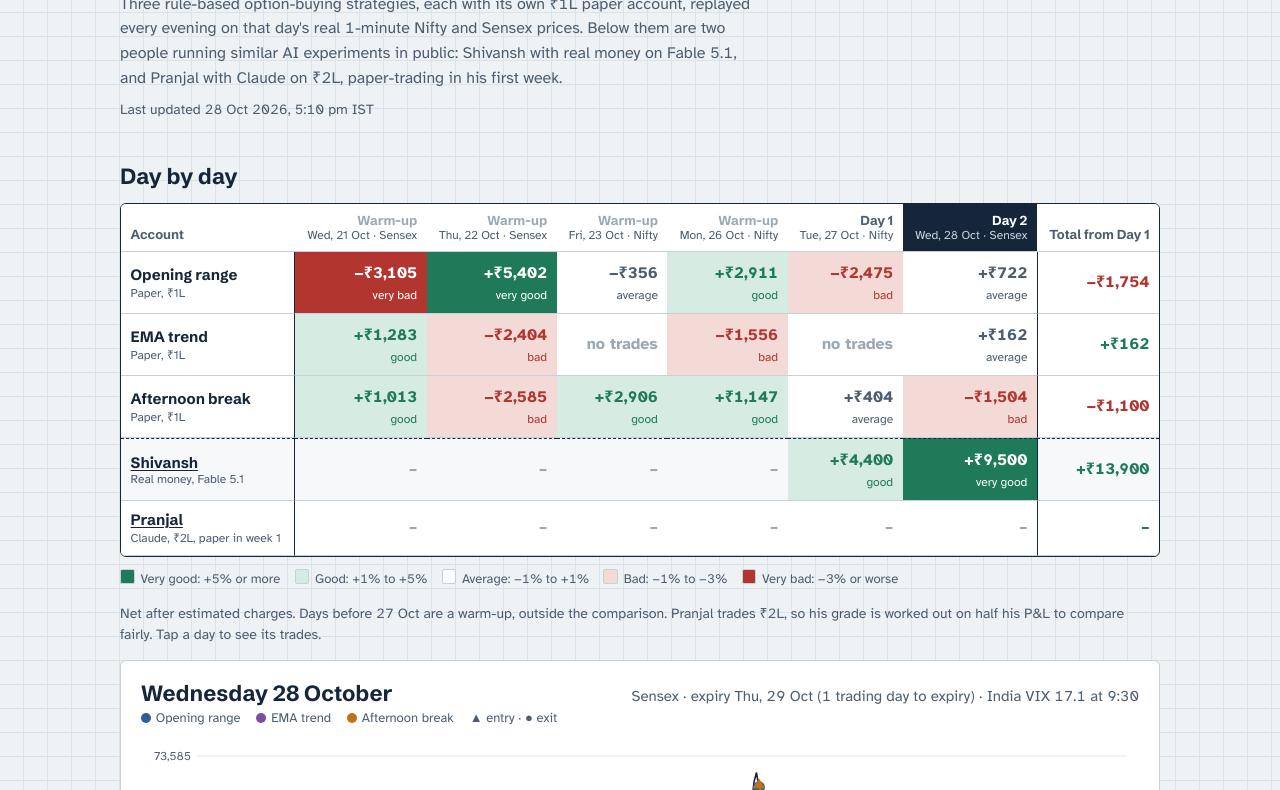
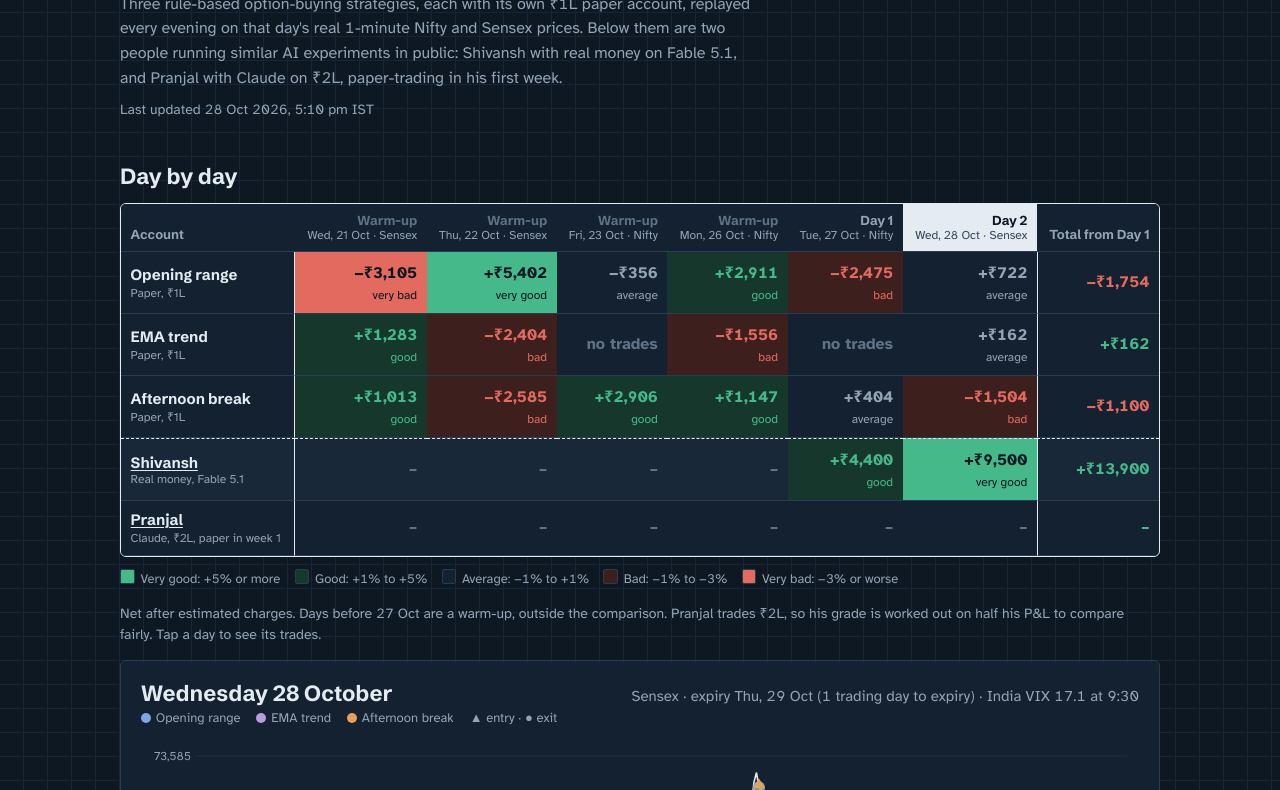
Before and after one commit to rohan-patnaik/trading-plan, a plain HTML site: page index.html in a window 1280 px wide. Shown: the part 107-897 px from the top of the page. Drawn offline with Linux system fonts and the light colour scheme.

Commit message:
Add dark mode, on by default, with a light mode toggle

```diff
--- a/index.html
+++ b/index.html
@@ -7,12 +7,24 @@
 <link rel="preconnect" href="https://fonts.googleapis.com">
 <link rel="preconnect" href="https://fonts.gstatic.com" crossorigin>
 <link href="https://fonts.googleapis.com/css2?family=Atkinson+Hyperlegible:wght@400;700&family=Schibsted+Grotesk:wght@500;700;800&display=swap" rel="stylesheet">
+<script>document.documentElement.dataset.theme=localStorage.getItem("theme")||"dark"</script>
 <style>
 :root{
   --paper:#EEF2F4; --grid:#DCE3E8; --ink:#16263A; --ink-soft:#4C5D70;
   --gain:#1F7A5A; --gain-bg:#D6EBE2; --loss:#B2362F; --loss-bg:#F3DAD7;
   --rule:#D99A1E; --rule-bg:#F7E7C4; --card:#FFFFFF; --line:#C5D0D8;
+  --on-solid:#FFFFFF; --sel-soft:#C9D4DE; --bench-bg:#F6F8FA; --muted:#9AA8B4; --hair:#EDF1F4; --chart-grid:#E3E9EE;
+  --s-orb:#2F5D9A; --s-ema:#7A4FA0; --s-pm:#C0711B; --neutral:#FFFFFF;
+  color-scheme:light;
   --display:"Schibsted Grotesk",system-ui,sans-serif; --body:"Atkinson Hyperlegible",system-ui,sans-serif;
+}
+:root[data-theme="dark"]{
+  --paper:#0E1823; --grid:#172636; --ink:#E4EBF1; --ink-soft:#93A4B5;
+  --gain:#45B98A; --gain-bg:#16382C; --loss:#E26A5F; --loss-bg:#3D1F1E;
+  --rule:#E6AE48; --rule-bg:#372B14; --card:#132130; --line:#2A3C50;
+  --on-solid:#0E1823; --sel-soft:#33475C; --bench-bg:#182838; --muted:#5F7286; --hair:#1D2D3E; --chart-grid:#1F3043;
+  --s-orb:#7EA6E0; --s-ema:#B99BDE; --s-pm:#E6A057; --neutral:#132130;
+  color-scheme:dark;
 }
 *{box-sizing:border-box}
 html{background:var(--paper);color:var(--ink)}
@@ -23,6 +35,10 @@ a{color:var(--ink)}
 :focus-visible{outline:3px solid var(--rule);outline-offset:2px}
 .wrap{max-width:1080px;margin:0 auto;padding:2rem 1.25rem 4rem}
 header h1{font:800 clamp(2rem,5vw,3.25rem)/1.05 var(--display);letter-spacing:-.02em;margin:0 0 .75rem}
+header{position:relative}
+.theme{position:absolute;top:0;right:0;font:700 .8125rem var(--display);color:var(--ink);background:var(--card);border:1.5px solid var(--ink);border-radius:999px;padding:.35rem .8rem;cursor:pointer}
+.theme:hover{background:var(--ink);color:var(--on-solid)}
+@media (max-width:560px){.theme{position:static;margin-bottom:1rem}}
 header p{max-width:62ch;margin:0 0 .5rem;color:var(--ink-soft)}
 .updated{font-size:.875rem;color:var(--ink-soft)}
 h2{font:700 1.375rem/1.2 var(--display);margin:2.75rem 0 .75rem}
@@ -34,27 +50,27 @@ table.board{border-collapse:separate;border-spacing:0;min-width:100%}
 .board th,.board td{padding:.55rem .6rem;text-align:right;white-space:nowrap;border-bottom:1px solid var(--line)}
 .board thead th{font:700 .8125rem/1.2 var(--display);color:var(--ink-soft);vertical-align:bottom;cursor:pointer;background:var(--card)}
 .board thead th small{display:block;font:400 .75rem var(--body);color:var(--ink-soft)}
-.board thead th.sel{background:var(--ink);color:#fff}
-.board thead th.sel small{color:#C9D4DE}
+.board thead th.sel{background:var(--ink);color:var(--on-solid)}
+.board thead th.sel small{color:var(--sel-soft)}
 .board tbody th{position:sticky;left:0;z-index:1;background:var(--card);text-align:left;font:700 .9375rem var(--display);border-right:1.5px solid var(--ink)}
 .board tbody th a{color:inherit;text-decoration-thickness:1px;text-underline-offset:2px}
 .board tbody th span{display:block;font:400 .75rem var(--body);color:var(--ink-soft)}
 .board tr.bench th,.board tr.bench td{border-top:1.5px dashed var(--ink)}
-.board tr.bench th,.board tr.bench td.g-none,.board tr.bench td.total{background:#F6F8FA}
+.board tr.bench th,.board tr.bench td.g-none,.board tr.bench td.total{background:var(--bench-bg)}
 .board td.cell{font-weight:700;cursor:pointer;min-width:5.5rem}
 .board td.cell em{display:block;font-style:normal;font-weight:400;font-size:.75rem}
-.g-very-good{background:var(--gain);color:#fff}
+.g-very-good{background:var(--gain);color:var(--on-solid)}
 .g-good{background:var(--gain-bg);color:var(--gain)}
-.g-average{background:#fff;color:var(--ink-soft)}
+.g-average{background:var(--neutral);color:var(--ink-soft)}
 .g-bad{background:var(--loss-bg);color:var(--loss)}
-.g-very-bad{background:var(--loss);color:#fff}
-.g-none{color:#9AA8B4;font-weight:400}
+.g-very-bad{background:var(--loss);color:var(--on-solid)}
+.g-none{color:var(--muted);font-weight:400}
 .board td.total{border-left:1.5px solid var(--ink);font-weight:700}
-.board .warm{color:#9AA8B4}
+.board .warm{color:var(--muted)}
 .legend{display:flex;flex-wrap:wrap;gap:.4rem .9rem;margin:.75rem 0 0;padding:0;list-style:none;font-size:.8125rem;color:var(--ink-soft)}
 .legend li::before{content:"";display:inline-block;width:.8rem;height:.8rem;border-radius:2px;margin-right:.35rem;vertical-align:-1px;border:1px solid var(--line)}
 .legend .l-vg::before{background:var(--gain)} .legend .l-g::before{background:var(--gain-bg)}
-.legend .l-a::before{background:#fff} .legend .l-b::before{background:var(--loss-bg)} .legend .l-vb::before{background:var(--loss)}
+.legend .l-a::before{background:var(--neutral)} .legend .l-b::before{background:var(--loss-bg)} .legend .l-vb::before{background:var(--loss)}
 
 .day{background:var(--card);border:1px solid var(--line);border-radius:6px;padding:1.25rem}
 .day-head{display:flex;flex-wrap:wrap;justify-content:space-between;gap:.5rem 1.5rem;align-items:baseline}
@@ -69,7 +85,7 @@ svg.chart{width:100%;height:auto;display:block;margin:1rem 0 .25rem}
 .pill{display:inline-block;padding:.1rem .55rem;border-radius:999px;font-size:.8125rem;font-weight:700}
 .trades{width:100%;border-collapse:collapse;font-size:.875rem}
 .trades th{font:700 .75rem var(--display);color:var(--ink-soft);text-align:right;padding:.35rem .4rem;border-bottom:1px solid var(--line)}
-.trades td{text-align:right;padding:.35rem .4rem;border-bottom:1px solid #EDF1F4}
+.trades td{text-align:right;padding:.35rem .4rem;border-bottom:1px solid var(--hair)}
 .trades th:first-child,.trades td:first-child{text-align:left}
 .tscroll{overflow-x:auto}
 .pos{color:var(--gain);font-weight:700} .neg{color:var(--loss);font-weight:700}
@@ -89,6 +105,7 @@ footer{margin-top:3rem;font-size:.8125rem;color:var(--ink-soft);max-width:70ch}
 <body>
 <div class="wrap">
 <header>
+  <button class="theme" id="theme" type="button"></button>
   <h1>Paper trading log</h1>
   <p>Three rule-based option-buying strategies, each with its own ₹1L paper account, replayed every evening on that day's real 1-minute Nifty and Sensex prices. Below them are two people running similar AI experiments in public: Shivansh with real money on Fable 5.1, and Pranjal with Claude on ₹2L, paper-trading in his first week.</p>
   <p class="updated" id="updated">Loading…</p>
@@ -137,7 +154,12 @@ footer{margin-top:3rem;font-size:.8125rem;color:var(--ink-soft);max-width:70ch}
 
 <script>
 const ORDER = ["orb","ema","pm"];
-const COLORS = {orb:"#2F5D9A", ema:"#7A4FA0", pm:"#C0711B"};
+const COLORS = {orb:"var(--s-orb)", ema:"var(--s-ema)", pm:"var(--s-pm)"};
+const themeBtn = document.getElementById("theme");
+const setThemeLabel = () => themeBtn.textContent = document.documentElement.dataset.theme === "dark" ? "Light mode" : "Dark mode";
+themeBtn.onclick = () => { const t = document.documentElement.dataset.theme === "dark" ? "light" : "dark";
+  document.documentElement.dataset.theme = t; localStorage.setItem("theme", t); setThemeLabel(); };
+setThemeLabel();
 const SHORT = {orb:"Opening range", ema:"EMA trend", pm:"Afternoon break"};
 const COMPARE_FROM = "2026-10-27";
 const inr = (n, sign=true) => (n == null ? "–" : (sign && n > 0 ? "+" : n < 0 ? "−" : "") + "₹" + Math.abs(Math.round(n)).toLocaleString("en-IN"));
@@ -237,16 +259,16 @@ function chart(d){
   const Y = v => P.t + (y1 - v) / (y1 - y0) * (H - P.t - P.b);
   let svg = `<svg class="chart" viewBox="0 0 ${W} ${H}" role="img" aria-label="${d.instrument} 1-minute price with strategy entries and exits">`;
   for (let k = 0; k <= 4; k++){ const v = y0 + (y1 - y0) * k / 4;
-    svg += `<line x1="${P.l}" x2="${W - P.r}" y1="${Y(v)}" y2="${Y(v)}" stroke="#E3E9EE"/><text class="axis" x="${P.l - 6}" y="${Y(v) + 4}" text-anchor="end">${Math.round(v).toLocaleString("en-IN")}</text>`; }
+    svg += `<line x1="${P.l}" x2="${W - P.r}" y1="${Y(v)}" y2="${Y(v)}" style="stroke:var(--chart-grid)"/><text class="axis" x="${P.l - 6}" y="${Y(v) + 4}" text-anchor="end">${Math.round(v).toLocaleString("en-IN")}</text>`; }
   for (const t of ["09:15","10:30","11:30","12:30","13:30","14:30","15:29"]) if (idx[t] != null)
     svg += `<text class="axis" x="${X(idx[t])}" y="${H - 8}" text-anchor="middle">${t === "15:29" ? "15:30" : t}</text>`;
-  svg += `<polyline fill="none" stroke="#16263A" stroke-width="1.6" points="${pts.map((p, i) => X(i).toFixed(1) + "," + Y(p.c).toFixed(1)).join(" ")}"/>`;
+  svg += `<polyline fill="none" style="stroke:var(--ink)" stroke-width="1.6" points="${pts.map((p, i) => X(i).toFixed(1) + "," + Y(p.c).toFixed(1)).join(" ")}"/>`;
   for (const s of d.strategies) for (const t of s.trades){
     const a = idx[t.entry_t], b = idx[t.exit_t], c = COLORS[s.strategy];
     if (a == null || b == null) continue;
-    svg += `<line x1="${X(a)}" y1="${Y(pts[a].c)}" x2="${X(b)}" y2="${Y(pts[b].c)}" stroke="${c}" stroke-width="2" stroke-dasharray="4 3"/>`;
-    svg += `<path d="M${X(a)} ${Y(pts[a].c) - 9} l6 10 h-12z" fill="${c}"><title>${SHORT[s.strategy]} buys ${t.strike} ${t.kind} at ${t.entry_t}</title></path>`;
-    svg += `<circle cx="${X(b)}" cy="${Y(pts[b].c)}" r="5" fill="${t.net >= 0 ? "#1F7A5A" : "#B2362F"}" stroke="${c}" stroke-width="2"><title>${t.why} at ${t.exit_t}: ${inr(t.net)}</title></circle>`;
+    svg += `<line x1="${X(a)}" y1="${Y(pts[a].c)}" x2="${X(b)}" y2="${Y(pts[b].c)}" style="stroke:${c}" stroke-width="2" stroke-dasharray="4 3"/>`;
+    svg += `<path d="M${X(a)} ${Y(pts[a].c) - 9} l6 10 h-12z" style="fill:${c}"><title>${SHORT[s.strategy]} buys ${t.strike} ${t.kind} at ${t.entry_t}</title></path>`;
+    svg += `<circle cx="${X(b)}" cy="${Y(pts[b].c)}" r="5" style="fill:${t.net >= 0 ? "var(--gain)" : "var(--loss)"};stroke:${c}" stroke-width="2"><title>${t.why} at ${t.exit_t}: ${inr(t.net)}</title></circle>`;
   }
   return el("div", {}, svg + "</svg>");
 }
```
